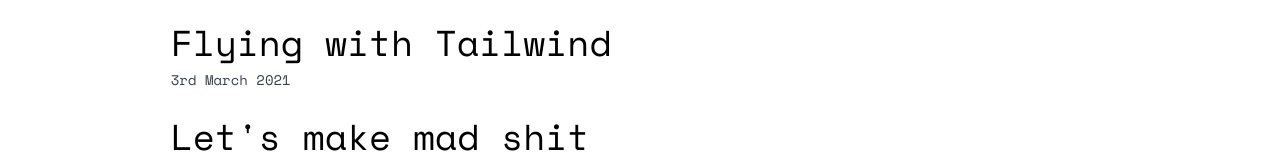
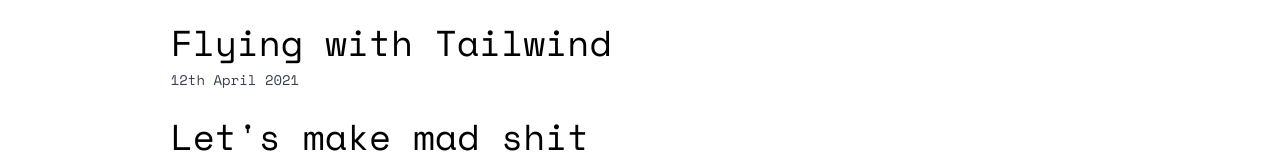
Before and after one commit to tommyp/tommyp.org, a Next.js app: page / in a window 1280 px wide. Shown: the part 446-606 px from the top of the page. Built offline with nearby package versions, Linux system fonts and the light colour scheme; what tailwindcss-border-gradients would draw is missing.

Commit message:
update date

```diff
--- a/pages/flying-with-tailwind.js
+++ b/pages/flying-with-tailwind.js
@@ -163,7 +163,7 @@ const AnIntroToTailwind = () => {
           </blockquote>
         </Section>
         <Section>
-          <small className="text-blue-400 text-sm font-open-sans">Published 27th March 2021</small>
+          <small className="text-blue-400 text-sm font-open-sans">Published 12th April 2021</small>
         </Section>
       </main>
     </>
--- a/pages/index.js
+++ b/pages/index.js
@@ -7,7 +7,7 @@ const posts = [
   {
     name: "Flying with Tailwind",
     path: "/flying-with-tailwind",
-    date: "3rd March 2021"
+    date: "12th April 2021"
   },
   {
     name: "Let's make mad shit",
```
